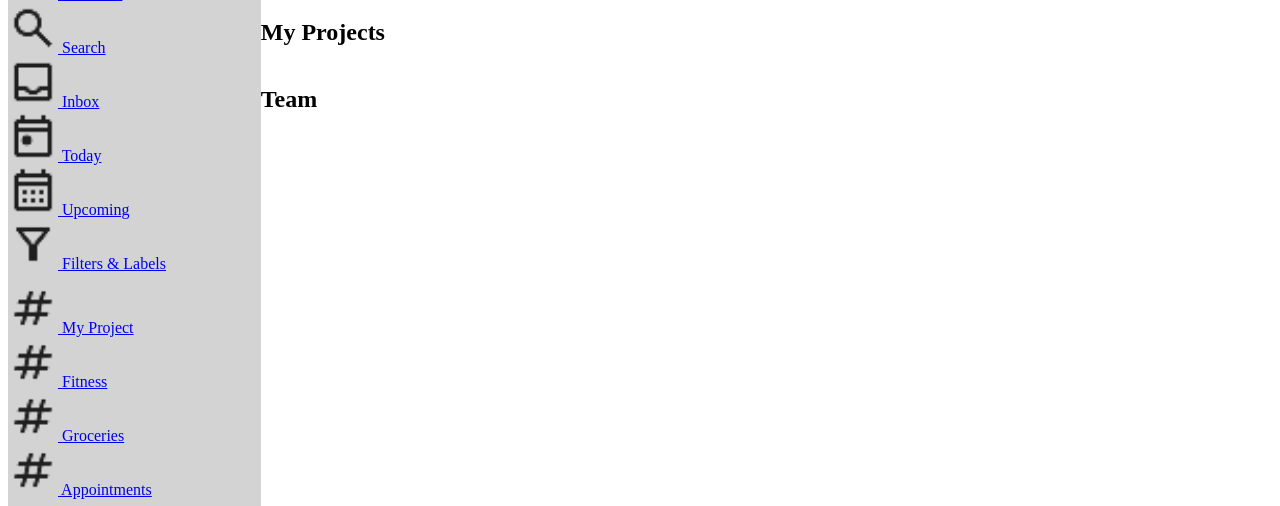
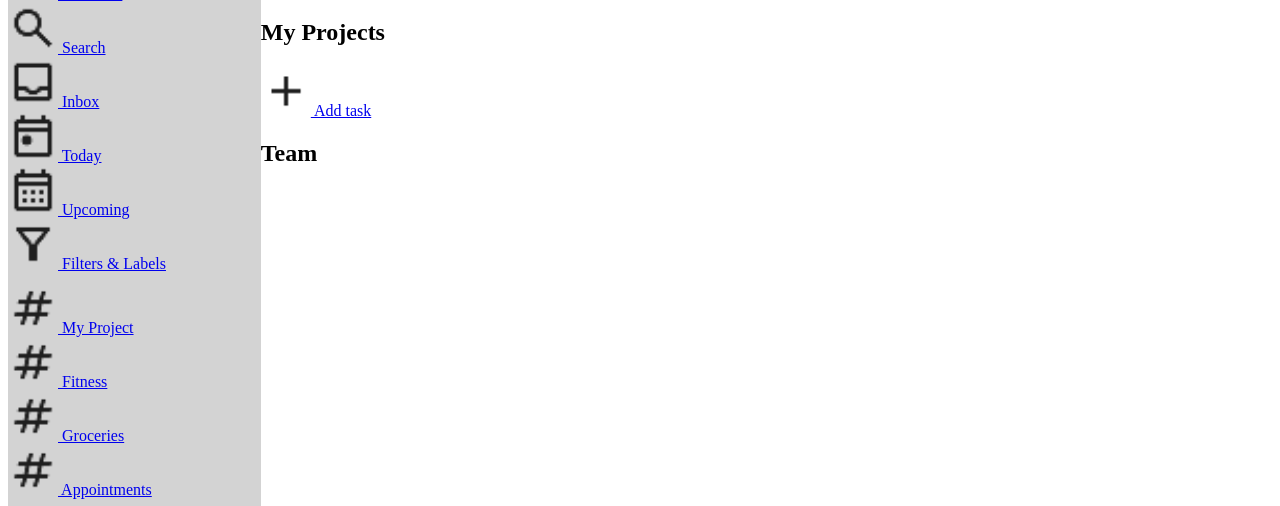
Before and after one commit to wonganjatan/todo-list, a website built with webpack: page src/template.html in a window 1280 px wide. Shown: the part 123-629 px from the top of the page. Built offline with nearby package versions, Linux system fonts and the light colour scheme.

Commit message:
Added add task button

```diff
--- a/src/template.html
+++ b/src/template.html
@@ -110,6 +110,12 @@
                 <h1>Today</h1>
                 <div class="my-projects-list">
                     <h2>My Projects</h2>
+                    <div class="tasks">
+                        <a href="#">
+                            <img src="./resources/add.png" alt="Add">
+                            Add task
+                        </a>
+                    </div>
                 </div>
             </div>
             <div class="team">
```
